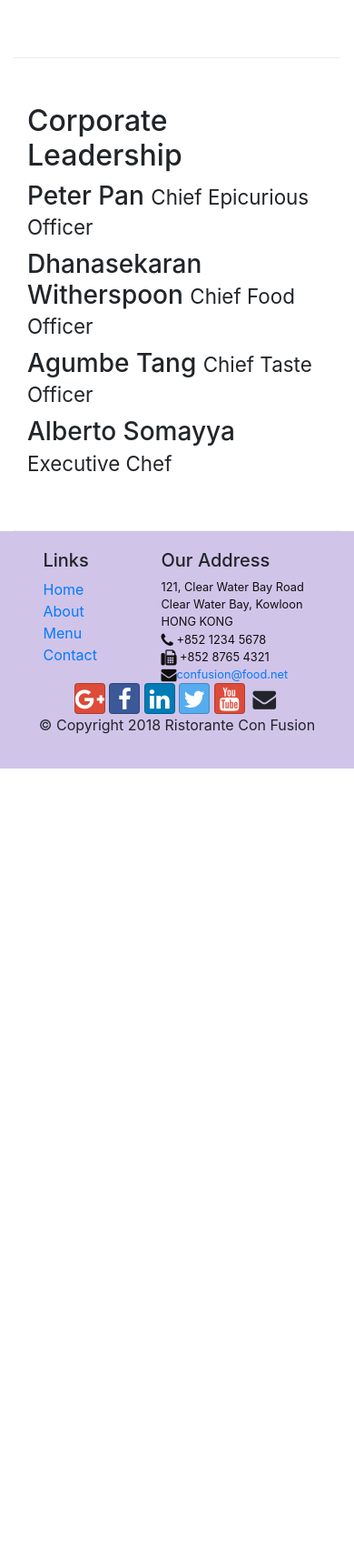
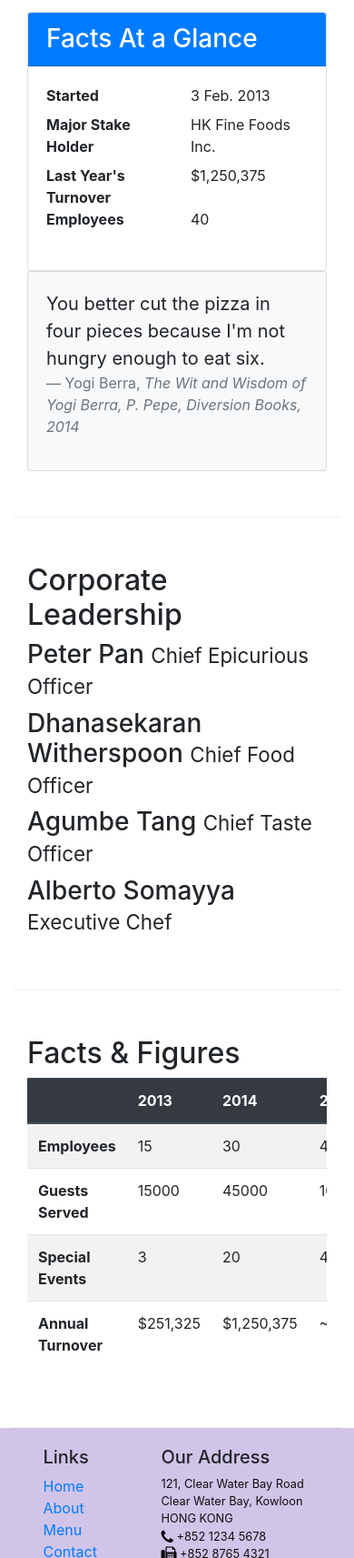
Before and after one commit to yashw22/conFusion, a website: page aboutus.html in a window 390 px wide. Shown: the part 1036-2749 px from the top of the page at 91% size. Before the commit the page ends 1881 px from the top, so only its background shows below. Drawn offline with nearby package versions, Linux system fonts and the light colour scheme.

Commit message:
cards and tables

```diff
--- a/aboutus.html
+++ b/aboutus.html
@@ -67,7 +67,34 @@
                 <p>Started in 2010, Ristorante con Fusion quickly established itself as a culinary icon par excellence in Hong Kong. With its unique brand of world fusion cuisine that can be found nowhere else, it enjoys patronage from the A-list clientele in Hong Kong.  Featuring four of the best three-star Michelin chefs in the world, you never know what will arrive on your plate the next time you visit us.</p>
                 <p>The restaurant traces its humble beginnings to <em>The Frying Pan</em>, a successful chain started by our CEO, Mr. Peter Pan, that featured for the first time the world's best cuisines in a pan.</p>
             </div>
-            <div class="col"></div>
+            <div class="col-sm">
+                <div class="card">
+                    <h3 class="card-header bg-primary text-white">Facts At a Glance</h3>
+                    <div class="card-body">
+                        <dl class="row">
+                            <dt class="col-6">Started</dt>
+                            <dd class="col-6">3 Feb. 2013</dd>
+                            <dt class="col-6">Major Stake Holder</dt>
+                            <dd class="col-6">HK Fine Foods Inc.</dd>
+                            <dt class="col-6">Last Year's Turnover</dt>
+                            <dd class="col-6">$1,250,375</dd>
+                            <dt class="col-6">Employees</dt>
+                            <dd class="col-6">40</dd>
+                        </dl>
+                    </div>
+                </div>
+            </div>
+
+            <div class="col-12">
+                <div class="card card-body bg-light">
+                    <blockquote class="blockquote">
+                        <p class="mb-0">You better cut the pizza in four pieces because I'm not hungry enough to eat six.</p>
+                        <footer class="blockquote-footer">Yogi Berra,
+                            <cite title="Source Title">The Wit and Wisdom of Yogi Berra, P. Pepe, Diversion Books, 2014</cite>
+                        </footer>
+                    </blockquote>
+                </div>
+            </div>
         </div>
 
 
@@ -88,6 +115,53 @@
                 <p class="d-none d-sm-block">Award winning three-star Michelin chef with wide International experience having worked closely with whos-who in the culinary world, he specializes in creating mouthwatering Indo-Italian fusion experiences. He says, <em>Put together the cuisines from the two craziest cultures, and you get a winning hit! Amma Mia!</em></p>
             </div>
        </div>
+
+
+       <div class="row row-content align-items-center">
+           <div class="col-12 col-sm-9">
+               <h2>Facts &amp; Figures</h2>
+               <div class="table-responsive">
+                <table class="table table-striped">
+                    <thead class="thead-dark">
+                        <tr>
+                            <th>&nbsp;</th>
+                            <th>2013</th>
+                            <th>2014</th>
+                            <th>2015</th>
+                        </tr>
+                    </thead>
+                    <tbody>
+                        <tr>
+                            <th>Employees</th>
+                            <td>15</td>
+                            <td>30</td>
+                            <td>40</td>
+                        </tr>
+                        <tr>
+                            <th>Guests Served</th>
+                            <td>15000</td>
+                            <td>45000</td>
+                            <td>100,000</td>
+                        </tr>
+                        <tr>
+                            <th>Special Events</th>
+                            <td>3</td>
+                            <td>20</td>
+                            <td>45</td>
+                        </tr>
+                        <tr>
+                            <th>Annual Turnover</th>
+                            <td>$251,325</td>
+                            <td>$1,250,375</td>
+                            <td>~$3,000,000</td>
+                        </tr>
+                    </tbody>
+                </table>
+            </div>
+           </div>
+           <div class="col-12 col-sm-3"></div>
+       </div>
+
 
     </div>
 
```
